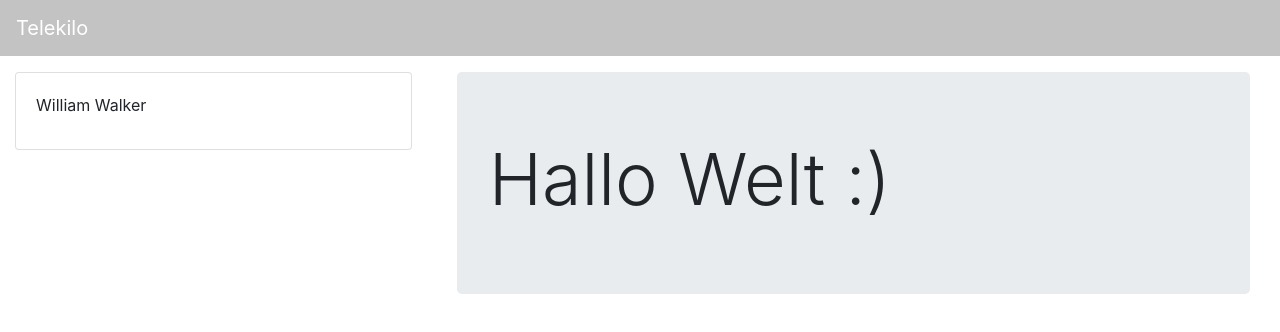
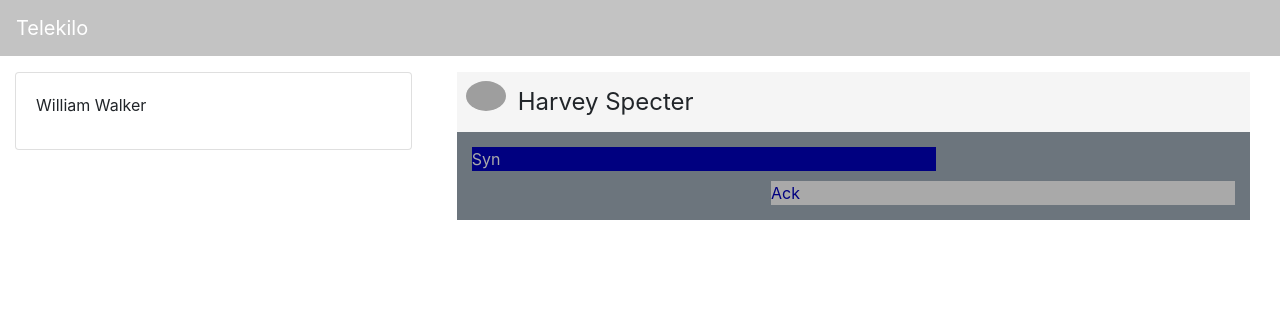
Before and after one commit to J2T2B/Componentware, a React (Create React App) app in the folder frontend/: page / in a window 1280 px wide. Shown: the top 332 px of the page. Built offline with nearby package versions, Linux system fonts and the light colour scheme; grey boxes are pictures that could not be loaded.

Commit message:
add message component to app.tsx; add styling

```diff
--- a/frontend/src/App.tsx
+++ b/frontend/src/App.tsx
@@ -8,6 +8,7 @@ import { HashRouter } from 'react-router-dom';
 import { ChatsListComponent } from './components/ChatListComponent';
 import AChatsHandler from './logic/AChatsHandler';
 import { MockChatsHandler } from './logic/MockChatsHandler';
+import {ChatMessageComponent} from "./components/ChatMessageComponent";
 
 export class App extends React.Component<{}, {}> {
 
@@ -38,9 +39,7 @@ export class App extends React.Component<{}, {}> {
                         <HashRouter>
                             <Switch>
                                 <Route path="/" exact>
-                                    <div className="messages">
-                                        <MockComponent />
-                                    </div>
+                                    <ChatMessageComponent chatsHandler={this.chatsHandler} />
                                 </Route>
                             </Switch>
                         </HashRouter>
--- a/frontend/src/index.css
+++ b/frontend/src/index.css
@@ -11,3 +11,46 @@ code {
   font-family: source-code-pro, Menlo, Monaco, Consolas, 'Courier New',
     monospace;
 }
+
+.contact-profile {
+  width: 100%;
+  height: 60px;
+  line-height: 60px;
+  background: #f5f5f5;
+}
+
+.contact-profile .contact-picture {
+  width: 40px;
+  border-radius: 50%;
+  float: left;
+  margin: 9px 12px 0 9px;
+}
+
+.contact-profile .contact-name {
+  font-size: 24px;
+  display: inline-block;
+}
+
+.messages {
+  height: auto;
+  min-height: calc(100% - 93px);
+  max-height: calc(100% - 93px);
+  overflow-y: scroll;
+  overflow-x: hidden;
+  padding: 10px;
+  background: #6c757d;
+}
+
+.message {
+  width: 60%;
+  background: navy;
+  color: darkgray;
+  float: left;
+  margin: 5px;
+}
+
+.message.reply {
+  background: darkgray;
+  color: navy;
+  float: right;
+}
```
